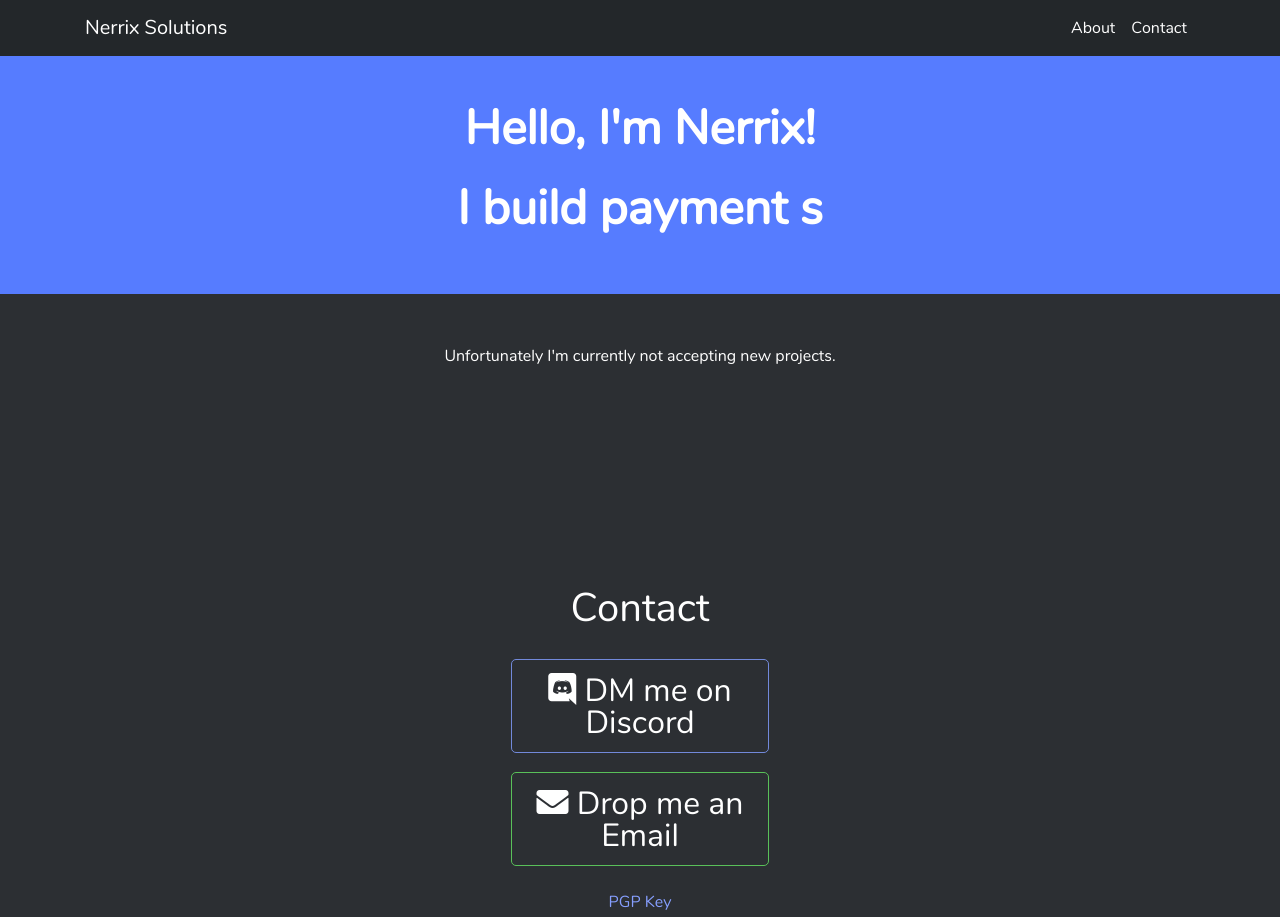
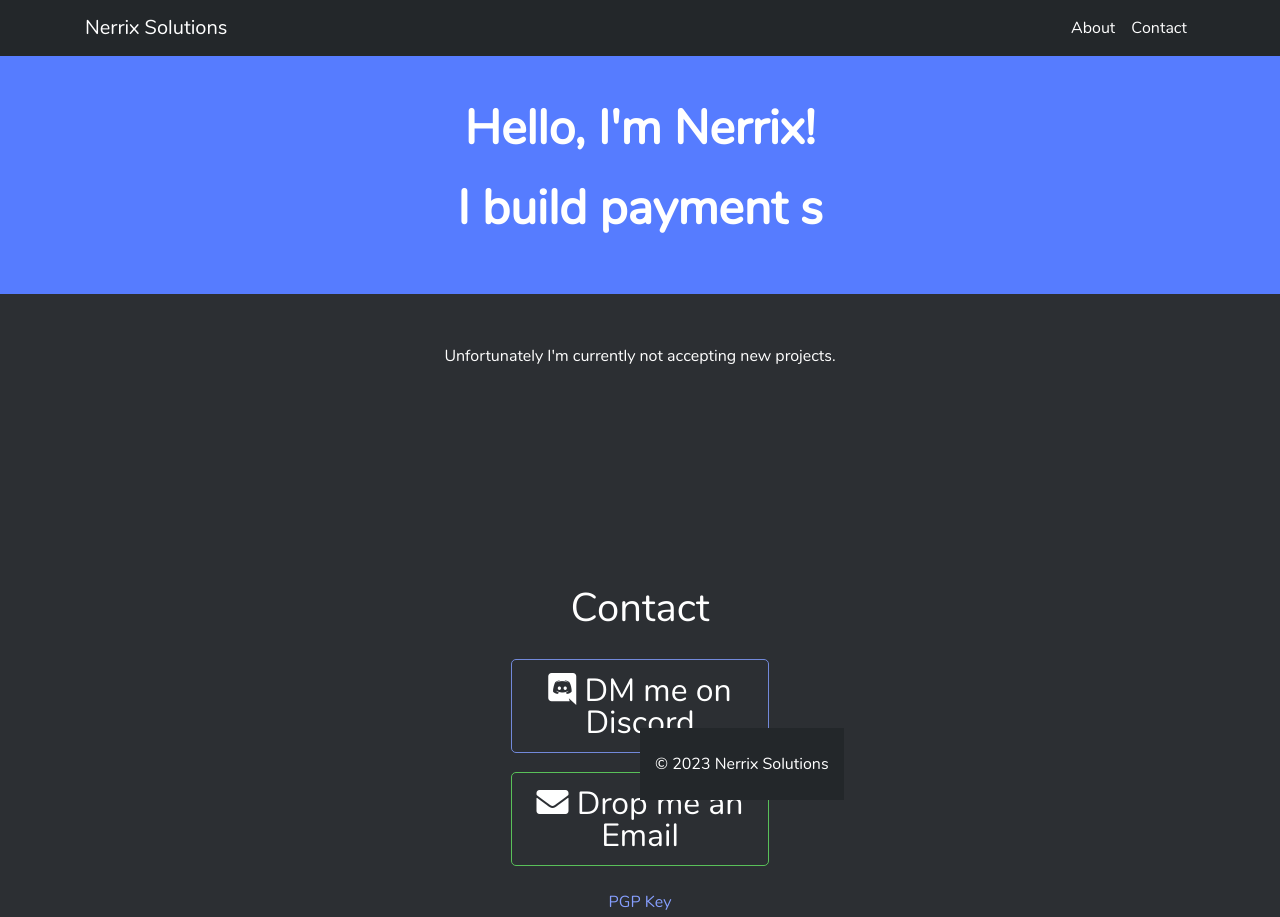
Before and after one commit to N9zh4O6BGsulluq4ML2Kf0mU8XN3CViuwdjAkms/N9zh4O6BGsulluq4ML2Kf0mU8XN3CViuwdjAkms.github.io, a plain HTML site: page index.html in a window 1280 px wide. Shown: the top 917 px of the page. Drawn offline with Linux system fonts and the light colour scheme.

Commit message:
Update index.html

```diff
--- a/index.html
+++ b/index.html
@@ -63,10 +63,17 @@
   font-family: Nunito;
   font-weight: 400;
 }
+	footer  {
+	border: 0 !important;
+	display: flex;
+	position: fixed;
+	bottom: 0;
+	left: 50%;
+}
 </style>
 </head>
 
-<body id="page-top">
+<body id="page-top" style="background: #23272a;">
   <nav class="navbar navbar-expand-lg navbar-dark bg-gray fixed-top" id="mainNav">
     <div class="container">
       <a class="navbar-brand js-scroll-trigger" href="https://nerrix.ovh">Nerrix Solutions</a>
```
